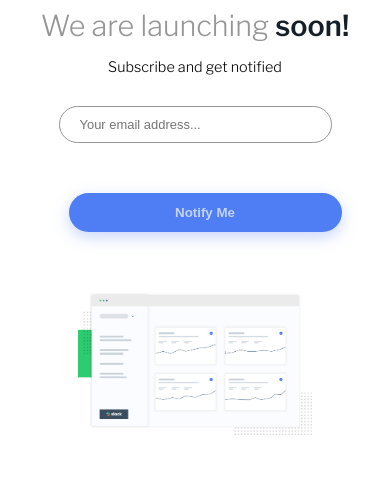
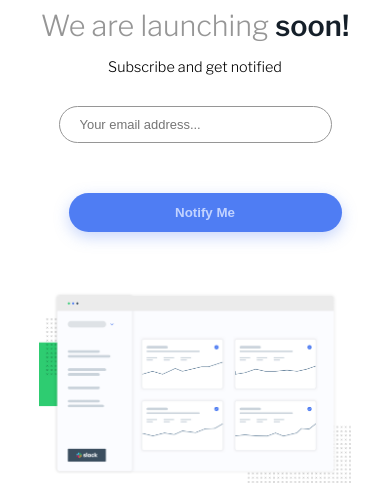
Before and after one commit to coderSuresh/ping-coming-soon-page-master, a plain HTML site: page index.html in a window 390 px wide. Shown: the part 80-573 px from the top of the page. Drawn offline with nearby package versions, Linux system fonts and the light colour scheme.

Commit message:
Update style.css

```diff
--- a/style.css
+++ b/style.css
@@ -144,6 +144,9 @@ i:hover {
     -webkit-transform: translateX(-50%);
             transform: translateX(-50%);
   }
+
+  main img {
+    width: 80%;
 }
 
 @media (max-width: 400px) {
```
